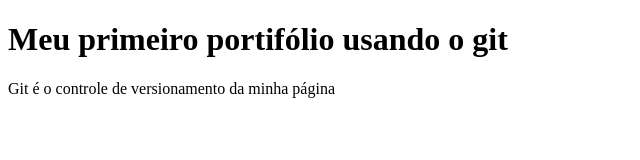
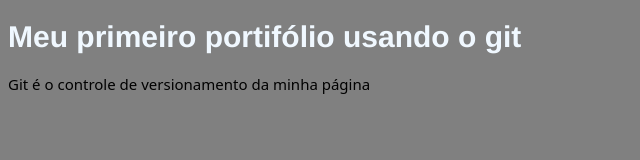
Before and after one commit to 00gxstv/Portifolio-Desenvolvedor-Senai, a plain HTML site: page index.html in a window 1280 px wide. Shown: the whole page, without its empty margins (0-640 px from the left). Drawn offline with Linux system fonts and the light colour scheme.

Commit message:
chamei css

```diff
--- a/index.html
+++ b/index.html
@@ -4,7 +4,7 @@
     <meta charset="UTF-8">
     <meta name="viewport" content="width=device-width, initial-scale=1.0">
     <title>Portifolio Pessoal</title>
-    <link rel="stylesheet"
+    <link rel="stylesheet" href="style.css">
 </head>
 <body>
     <h1> Meu primeiro portifólio usando o git</h1>
```
